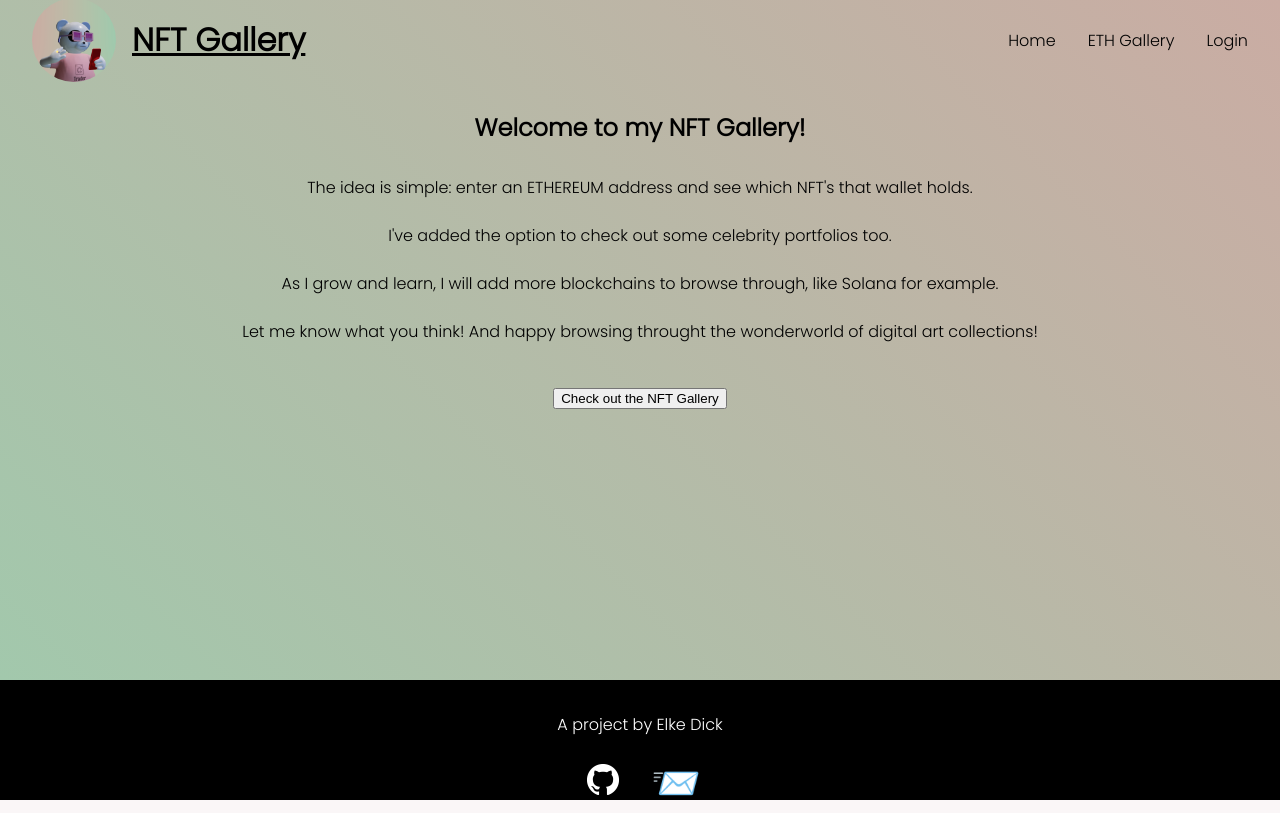
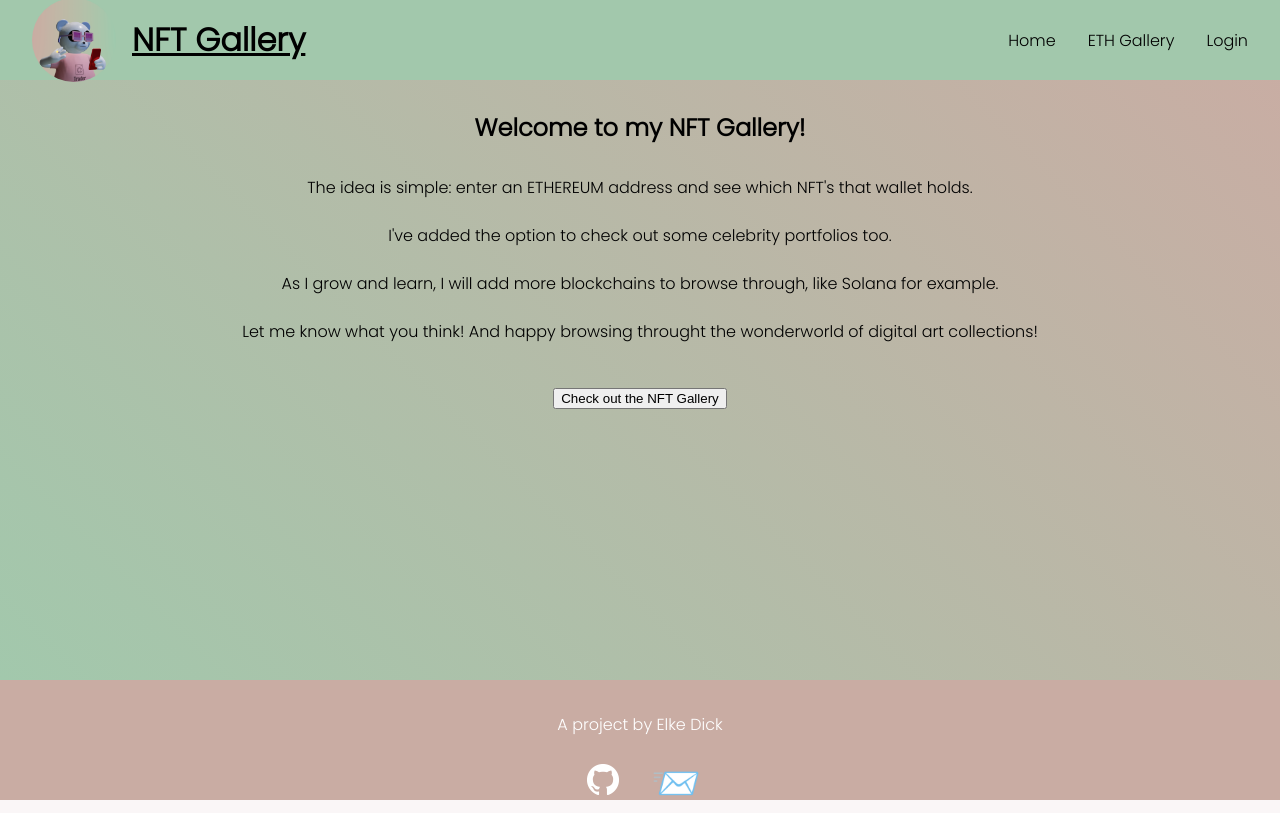
Before and after one commit to elke-codes/nft-gallery, a React (Create React App) app: page / in a window 1280 px wide. Built offline with nearby package versions, Linux system fonts and the light colour scheme.

Commit message:
header and footer color

```diff
--- a/src/components/Footer/Footer.scss
+++ b/src/components/Footer/Footer.scss
@@ -3,7 +3,7 @@
 	flex-direction: column;
 	align-items: center;
 	padding: 2rem 0;
-	background-color: black;
+	background-color: rgb(201, 172, 163);
 	width: 100%;
 	height: 15vh;
 
--- a/src/components/Header/Header.scss
+++ b/src/components/Header/Header.scss
@@ -1,5 +1,6 @@
 .header {
 	// background: linear-gradient(45deg, rgb(209, 170, 184), rgb(200, 173, 163));
+	background-color: rgb(162, 200, 172);
 	padding: 1rem 2rem;
 	display: flex;
 	justify-content: space-between;
```
